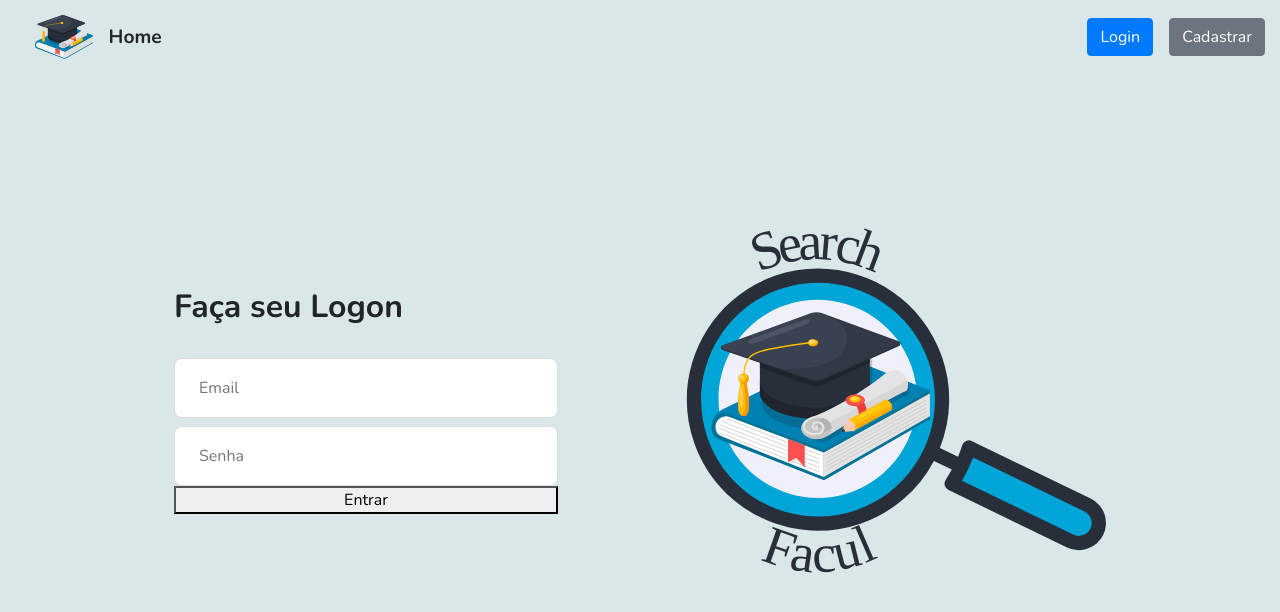
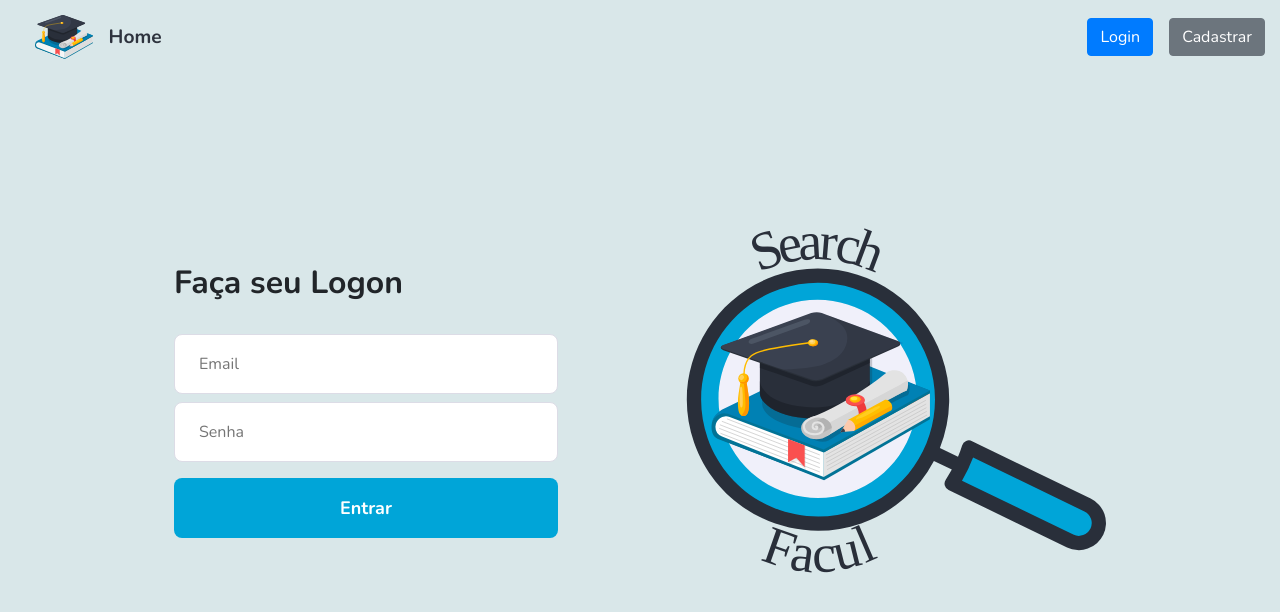
Before and after one commit to Brendhon/SearchFacul_Web, a React (Create React App) app: page / in a window 1280 px wide. Shown: the top 612 px of the page. Built offline with nearby package versions, Linux system fonts and the light colour scheme.

Commit message:
create: CSS variables

```diff
--- a/src/App.css
+++ b/src/App.css
@@ -1,4 +1,9 @@
 @import url('https://fonts.googleapis.com/css2?family=Nunito:wght@200;300;400;600;700&display=swap');
+
+:root {
+    --c-dark: #2E333E;
+    --c-blue: #00A5D8;
+}
 
 * {
     margin: 0;
@@ -28,7 +33,7 @@ form input {
 }
 
 form input:focus  {
-    border-color: #0095C2;
+    border-color: var(--c-blue);
 }
 
 form textarea {
@@ -41,3 +46,20 @@ form textarea {
     padding: 16px 24px;
     line-height: 24px;
 }
+
+.button {
+    width: 100%;
+    height: 60px;
+    background: var(--c-blue);
+    border: 0;
+    color: #fff;
+    font-weight: bold;
+    margin-top: 16px;
+    display: inline-block;
+    text-align: center;
+    text-decoration: none;
+    font-size: 18px;
+    line-height: 60px;
+    border-radius: 8px;
+    transition: filter 0.2s;
+}
```
